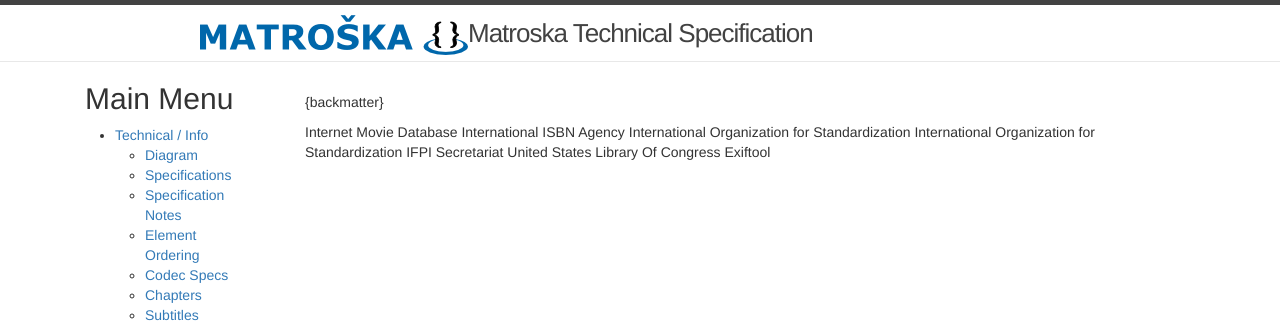
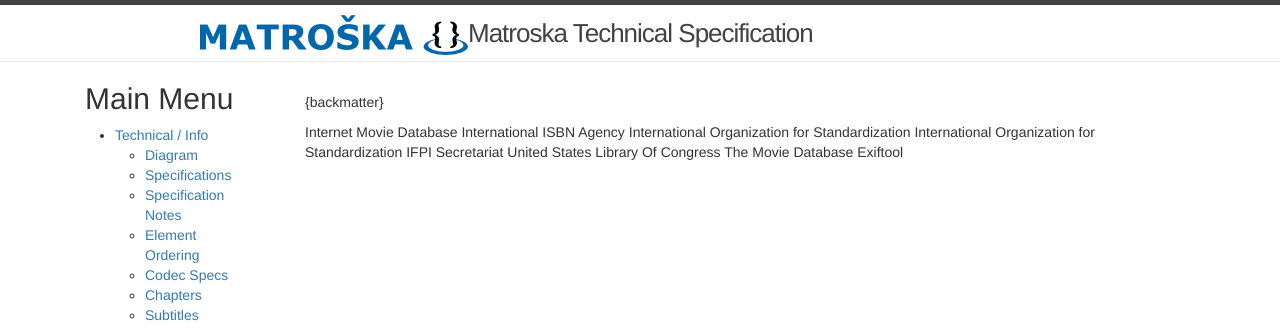
Before and after one commit to ietf-wg-cellar/matroska-specification, a Jekyll site: the page built from rfc_backmatter_tags.md, in a window 1280 px wide. Shown: the top 328 px of the page. Built offline with Jekyll 4.4.1, drawn with Linux system fonts in a browser that asks for light colours; our own code applies the rules of GitHub Pages for plain Markdown files.

Commit message:
use a normative reference for The MovieDB ids
The source for Movies and TV Shows is different and it tagged differently.

```diff
--- a/matroska_tags.xml
+++ b/matroska_tags.xml
@@ -345,7 +345,7 @@
       <description lang="en">Internet Movie Database [@!IMDb] identifier. "tt" followed by at least 7 digits for Movies, TV Shows, and Episodes.</description>
     </tag>
     <tag name="TMDB" class="Identifiers" type="UTF-8">
-      <description lang="en">[The Movie Database (TMDb)](https://www.themoviedb.org/) identifier. The variable length digits string **MUST** be prefixed with either "movie/" or "tv/".</description>
+      <description lang="en">The Movie DB "movie_id" or "tv_id" identifier for movies/TV shows [@!MovieDB]. The variable length digits string **MUST** be prefixed with either "movie/" or "tv/".</description>
     </tag>
     <tag name="TVDB" class="Identifiers" type="UTF-8">
       <description lang="en">[The TV Database (TheTVDB)](https://www.thetvdb.com/) identifier. Variable length all-digits string identifying a TV Show.</description>
--- a/rfc_backmatter_tags.md
+++ b/rfc_backmatter_tags.md
@@ -89,6 +89,15 @@
   </front>
 </reference>
 
+<reference anchor="MovieDB" target="https://developers.themoviedb.org/3/movies/get-movie-details">
+  <front>
+    <title>The Movie Database API</title>
+    <author>
+      <organization>The Movie Database</organization>
+    </author>
+  </front>
+</reference>
+
 <reference anchor="ReplayGain" target="http://wiki.hydrogenaud.io/index.php?title=Replay_Gain_specification">
   <front>
     <title>ReplayGain 1.0 specification</title>
```
